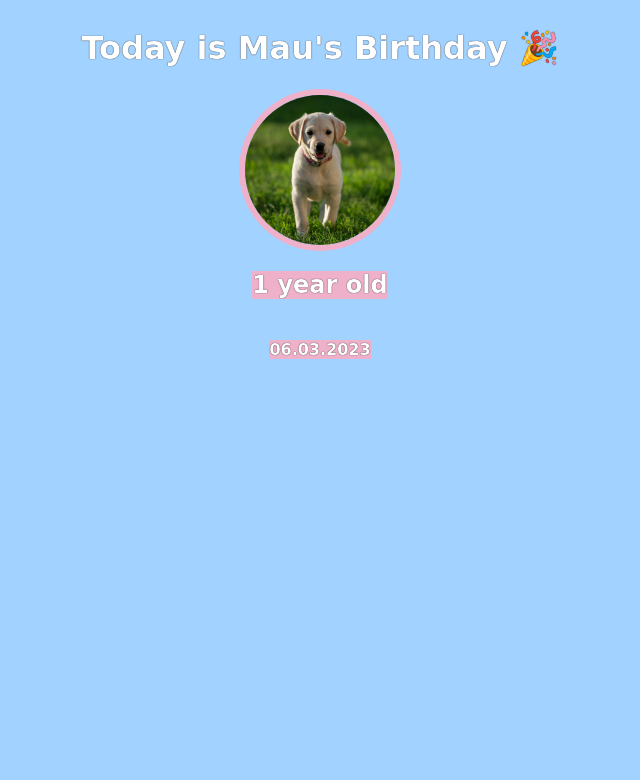
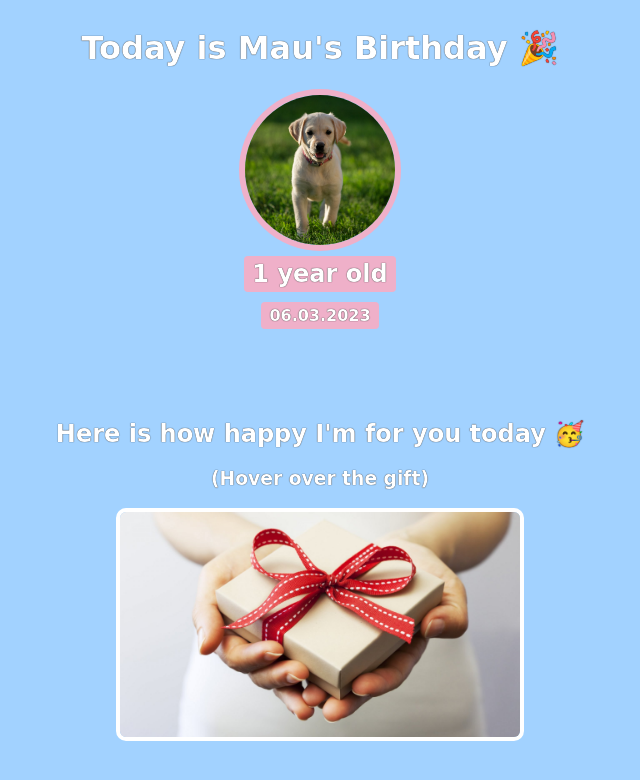
Before and after one commit to gobardhanm/basic-projects-001, a plain HTML site: page birthday-gift/index.html in a window 1280 px wide. Shown: the whole page, without its empty margins (320-960 px from the left). Drawn offline with Linux system fonts and the light colour scheme; a web font is replaced by a local one.

Commit message:
Added Birthday Gift

```diff
--- a/birthday-gift/index.html
+++ b/birthday-gift/index.html
@@ -11,9 +11,16 @@
     <link rel="stylesheet" href="style.css">
 </head>
 <body>
-    <h1>Today is Mau's Birthday 🎉</h1>
-    <img src="images/mau.jpeg" alt="">
-    <h2>1 year old</h2>
-    <h4>06.03.2023</h4>
+    <div id="header">
+        <h1>Today is Mau's Birthday 🎉</h1>
+        <img src="images/mau.jpeg" alt="Mau image" id="header-img">
+        <h2 id="bday-age">1 year old</h2>
+        <h4 id="bday-date">06.03.2023</h4>
+    </div>
+    <div class="gift-section">
+        <h2 class="first-gift-heading">Here is how happy I'm for you today 🥳</h2>
+        <h3 class="first-gift-hint">(Hover over the gift)</h3>
+        <img src="images/gift-1.jpg" alt="" class="first-gift-img">
+    </div>
 </body>
 </html>
--- a/birthday-gift/style.css
+++ b/birthday-gift/style.css
@@ -7,7 +7,7 @@ body{
     flex-direction: column;
     align-items: center;
 }
-img{
+#header-img{
     width: 150px;
     border-radius: 50%;
     border: 6px solid #EFB0C9 ;
@@ -15,6 +15,29 @@ img{
 h1,h2,h3,h4,p{
     text-shadow: 0px 0px 1px black;
 }
-h2, h4{
+#bday-age{
     background: #EFB0C9;
+    padding: 4px 8px;
+    border-radius: 4px;
+    margin: 5px 0 10px 0;
 }
+#bday-date{
+    background: #EFB0C9;
+    padding: 4px 8px;
+    border-radius: 4px;
+    margin-top: 0;
+}
+
+#header{
+    display: flex;
+    flex-direction: column;
+    align-items: center;
+}
+.first-gift-img{
+    width: 400px;
+    border: 4px solid white;
+    border-radius: 10px;
+}
+.gift-section{
+    margin-top: 50px;
+}
```
Also changed, not shown: birthday-gift/images/gift-1.jpg (added).
